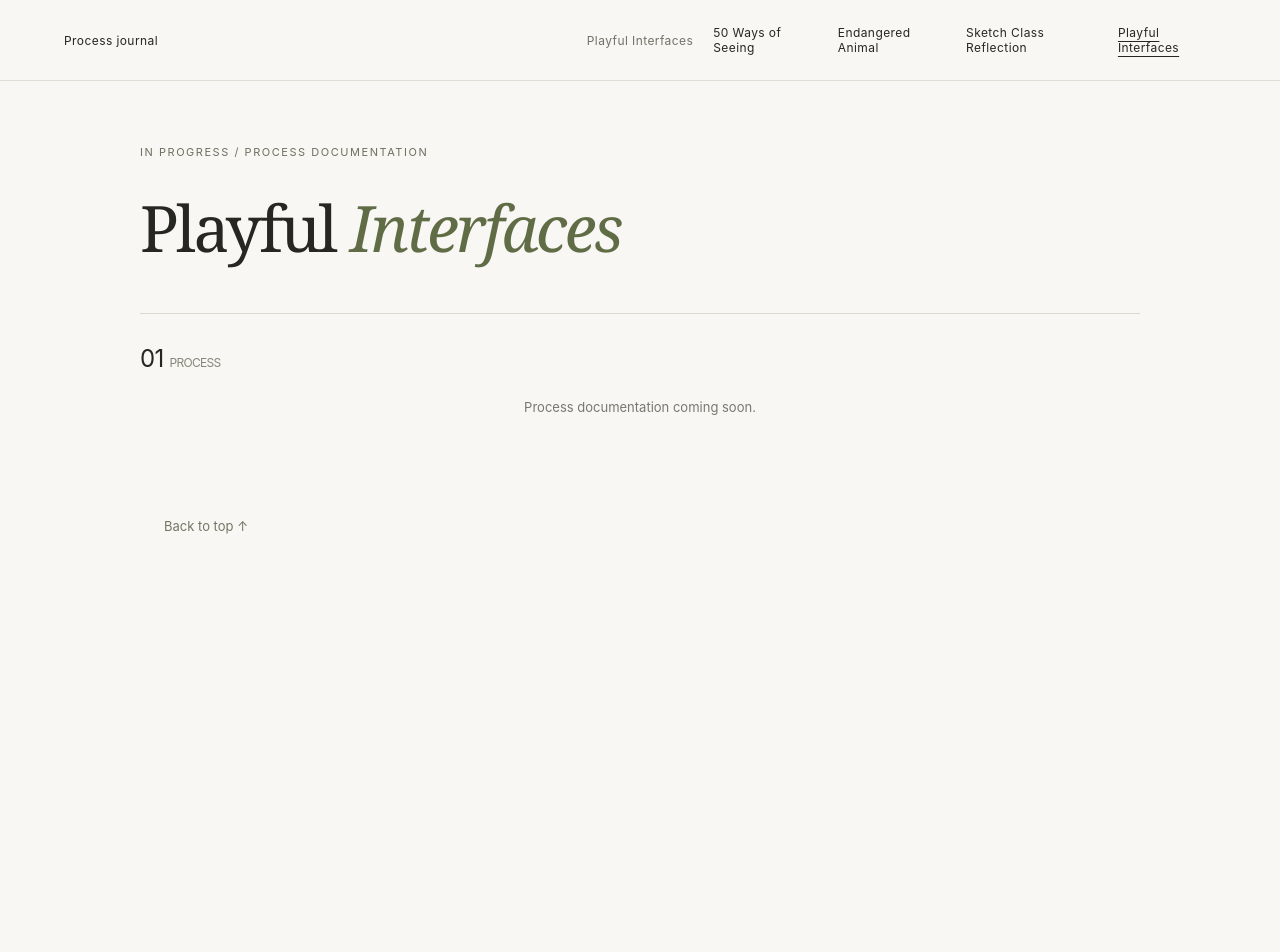
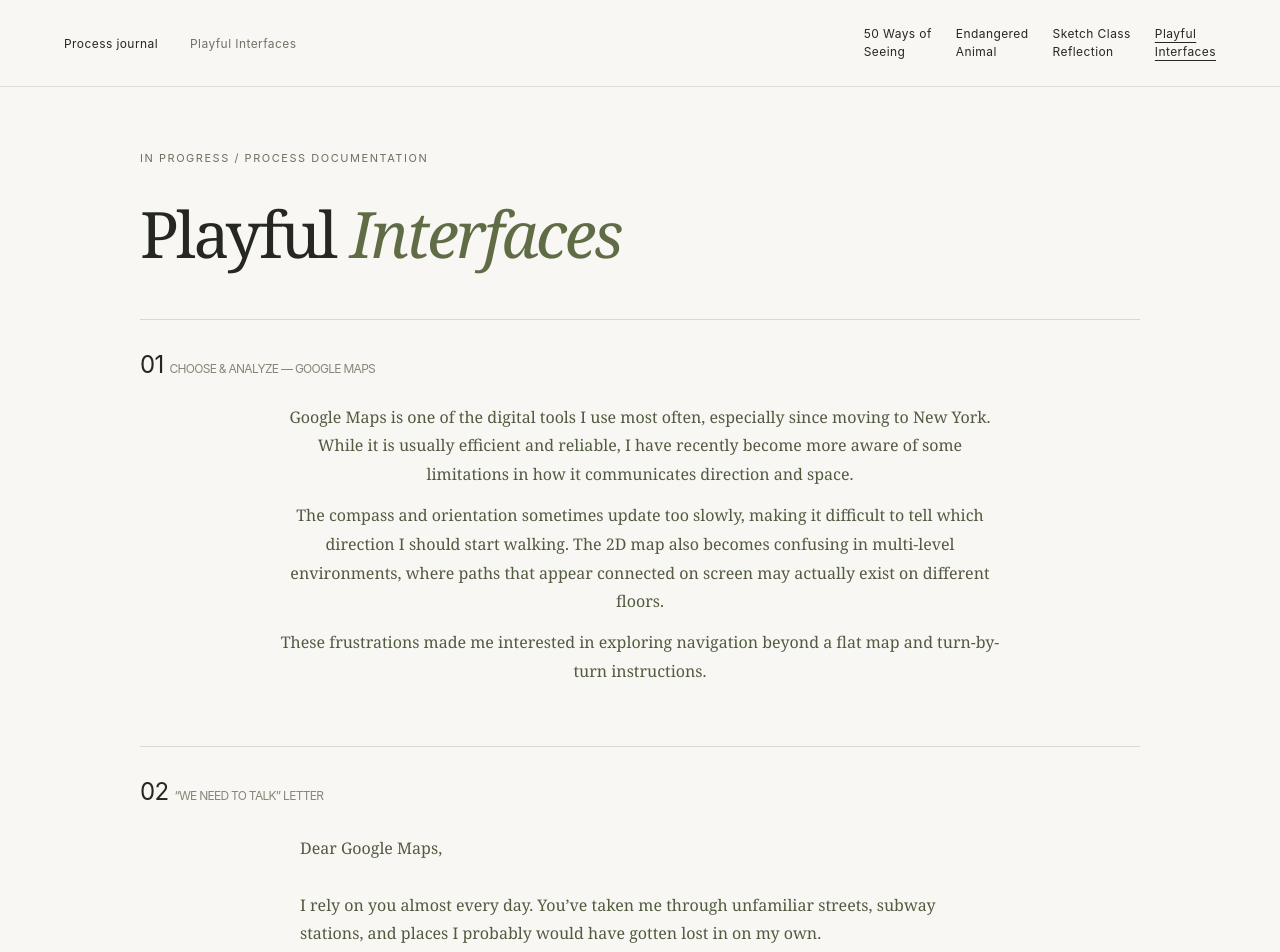
Before and after one commit to bulahe/Ideation-prototyping-Process-Documentation, a Jekyll site: the page built from playful-interfaces/index.md, in a window 1280 px wide. Shown: the top 952 px of the page. Built offline with Jekyll 4.4.1, drawn with Linux system fonts in a browser that asks for light colours; before the commit the page ends 900 px from its top, so only the background shows below that; some of the changed text lies outside the part shown.

Commit message:
playful interface prototype

```diff
--- a/_layouts/gallery.html
+++ b/_layouts/gallery.html
@@ -13,7 +13,11 @@
     <span>{{ page.nav_title | default: page.title }}</span>
     <div class="project-nav">
       {% assign project_pages = site.pages | where_exp: "item", "item.project" | sort: "project_order" %}
-      {% for project_page in project_pages %}<a href="{{ project_page.url | relative_url }}"{% if page.project == project_page.project %} aria-current="page"{% endif %}>{{ project_page.nav_title | default: project_page.title }}</a>{% endfor %}
+      {% for project_page in project_pages %}
+      <a href="{{ project_page.url | relative_url }}"{% if page.project == project_page.project %} aria-current="page"{% endif %}>
+        {% if project_page.title_lead and project_page.title_accent %}<span>{{ project_page.title_lead | escape }}</span> <span>{{ project_page.title_accent | escape }}</span>{% else %}{{ project_page.nav_title | default: project_page.title | escape }}{% endif %}
+      </a>
+      {% endfor %}
     </div>
   </nav>
   <main>
--- a/assets/css/project.css
+++ b/assets/css/project.css
@@ -4,9 +4,11 @@
 a { color: inherit; text-decoration: none; }
 a:hover { text-decoration: underline; }
 a:focus-visible { outline: 2px solid #626e42; outline-offset: 6px; }
-.topbar { display: grid; grid-template-columns: 1fr auto 1fr; align-items: center; gap: 20px; padding: 25px 5vw; border-bottom: 1px solid #deded5; font-size: 12px; letter-spacing: .035em; }
+.topbar { display: grid; grid-template-columns: auto auto minmax(0, 1fr); align-items: center; gap: 32px; padding: 25px 5vw; border-bottom: 1px solid #deded5; font-size: 12px; letter-spacing: .035em; }
 .topbar > span { color: #707267; }
-.project-nav { display: flex; justify-content: flex-end; gap: 20px; }
+.project-nav { display: flex; flex-wrap: wrap; justify-content: flex-end; gap: 16px 24px; min-width: 0; }
+.project-nav a { flex: 0 0 auto; line-height: 1.5; }
+.project-nav a span { display: block; }
 .project-nav [aria-current="page"] { text-decoration: underline; text-underline-offset: 4px; }
 main { width: min(100% - 48px, 1000px); margin: auto; }
 .intro { padding: 88px 0 72px; }
@@ -82,6 +84,14 @@
 .reflection-conclusion h2 { font-family: Georgia, "Times New Roman", serif; font-size: 28px; font-weight: 400; line-height: 1.25; }
 .project-endangered-animal .notes { max-width: 760px; margin-top: 26px; color: #525a40; font-family: Georgia, "Times New Roman", serif; font-size: clamp(18px, 2vw, 22px); line-height: 1.6; letter-spacing: -.01em; text-align: left; }
 .process-introduction { margin-bottom: 54px; }
+.project-playful-interfaces .notes { font-family: Georgia, "Times New Roman", serif; font-size: 16px; line-height: 1.8; color: #525a40; }
+.project-playful-interfaces .letter { max-width: 680px; margin: 28px auto 0; text-align: left; }
+.project-playful-interfaces .letter p { margin: 0 0 1.25em; }
+.project-playful-interfaces .letter p:first-child { margin-bottom: 1.75em; }
+.project-playful-interfaces .letter p:last-child { margin-bottom: 0; }
+.project-playful-interfaces .concepts { max-width: 720px; margin-top: 28px; text-align: left; }
+.project-playful-interfaces .concepts h3 { margin: 36px 0 12px; font-size: 20px; line-height: 1.4; }
+.project-playful-interfaces .concepts h3:first-child { margin-top: 0; }
 .process-sequence { display: grid; gap: 48px; }
 .process-grid { display: grid; gap: 24px; }
 .process-grid--two { grid-template-columns: repeat(2, minmax(0, 1fr)); }
--- a/playful-interfaces/index.md
+++ b/playful-interfaces/index.md
@@ -14,7 +14,7 @@
 
 <section class="work" id="work-01" markdown="1">
 
-<div class="work-label"><h2>01 <span>Process</span></h2></div>
+<div class="work-label"><h2>01 <span>Choose &amp; Analyze — Google Maps</span></h2></div>
 
 <!-- 将图片放入 playful-interfaces/assets/images/，更新文件名和描述后取消注释：
 <img class="artwork" src="assets/images/your-image.jpg" alt="Describe the work" loading="lazy">
@@ -22,10 +22,114 @@
 
 <div class="notes" markdown="1">
 
-Process documentation coming soon.
+Google Maps is one of the digital tools I use most often, especially since moving to New York. While it is usually efficient and reliable, I have recently become more aware of some limitations in how it communicates direction and space.
 
-<!-- 在这里填写概念、实验过程和反思。复制整个 section 可添加更多记录。 -->
+The compass and orientation sometimes update too slowly, making it difficult to tell which direction I should start walking. The 2D map also becomes confusing in multi-level environments, where paths that appear connected on screen may actually exist on different floors.
+
+These frustrations made me interested in exploring navigation beyond a flat map and turn-by-turn instructions.
 
 </div>
 
 </section>
+
+<section class="work" id="work-02" markdown="1">
+
+<div class="work-label"><h2>02 <span>“We Need to Talk” Letter</span></h2></div>
+
+<div class="notes letter" markdown="1">
+
+Dear Google Maps,
+
+I rely on you almost every day. You’ve taken me through unfamiliar streets, subway stations, and places I probably would have gotten lost in on my own.
+
+But sometimes, I really wish you understood where I am as well as you claim to.
+
+I hate standing at an intersection, turning myself around while waiting for your compass to finally decide which way I’m facing. And when I’m inside a station, mall, or multi-level building, your flat map can make me feel even more lost. You show me where I am, but not always *where I am in space*.
+
+Maybe I don’t need more instructions from you. Maybe I just need a better sense of where I’m trying to go.
+
+</div>
+
+</section>
+
+<section class="work" id="work-03" markdown="1">
+
+<div class="work-label"><h2>03 <span>Three Concepts</span></h2></div>
+
+<div class="notes concepts" markdown="1">
+
+### **01 — Compass**
+
+Instead of showing a route, a handheld compass always points directly toward the destination. It tells me **where to go, but not how to get there**, leaving the actual path for me to discover.
+
+<img class="artwork" src="assets/images/TC1.png" alt="Compass concept reference" loading="lazy">
+
+### **02 — AR Navigation**
+
+Instead of translating the world into a 2D map, navigation appears directly in the physical environment. Directions, turns, and paths are overlaid onto the streets and spaces where they actually exist, making navigation easier to understand spatially.
+
+This concept was inspired by the Forza Horizon series, which made me think about how navigation could feel more directly connected to the environment.
+
+<img class="artwork" src="assets/images/TC2.png" alt="AR Navigation concept reference" loading="lazy">
+
+<figure class="process-figure">
+  <img class="artwork" src="assets/images/TC2%20game.jpeg" alt="Forza Horizon series gameplay reference for the AR Navigation concept" loading="lazy">
+  <figcaption>Game inspiration — Forza Horizon series</figcaption>
+</figure>
+
+### **03 — Beacon**
+
+A virtual beacon is placed above the destination and remains visible from a distance. There is no suggested route or turn-by-turn instruction—the beacon only tells me **where the destination is**, while I decide how to reach it.
+
+This concept was inspired by Elden Ring and the idea of using a distant visual marker to guide exploration while leaving the path open to discovery.
+
+<img class="artwork" src="assets/images/TC3.png" alt="Beacon concept reference" loading="lazy">
+
+<figure class="process-figure">
+  <img class="artwork" src="assets/images/TC3%20game.jpg" alt="Elden Ring gameplay reference for the Beacon concept" loading="lazy">
+  <figcaption>Game inspiration — Elden Ring</figcaption>
+</figure>
+
+</div>
+
+</section>
+
+<section class="work" id="work-04" markdown="1">
+
+<div class="work-label"><h2>04 <span>Prototype</span></h2></div>
+
+<img class="artwork" src="assets/images/prototype.jpg" alt="Physical prototype with a 3D-printed shell" loading="lazy">
+
+<div class="notes" markdown="1">
+
+I created the prototype’s shell using 3D printing. At this stage, it is a physical model without any built-in smart functionality.
+
+For user testing, I plan to use a **Wizard-of-Oz** approach: I will manually simulate the intended functionality so participants can try the interaction before the technology is implemented.
+
+</div>
+
+</section>
+
+<section class="work" id="work-05" markdown="1">
+
+<div class="work-label"><h2>05 <span>User Testing</span></h2></div>
+
+<div class="notes" markdown="1">
+
+<!-- 在这里记录用户测试过程、反馈与修改。 -->
+
+</div>
+
+</section>
+
+<section class="work" id="work-06" markdown="1">
+
+<div class="work-label"><h2>06 <span>Reflection</span></h2></div>
+
+<div class="notes" markdown="1">
+
+<!-- 在这里填写项目反思与下一步计划。 -->
+
+</div>
+
+</section>
```
Also changed, not shown: playful-interfaces/assets/images/TC2 game.jpeg (added), playful-interfaces/assets/images/TC3 game.jpg (added), 4 other files.
